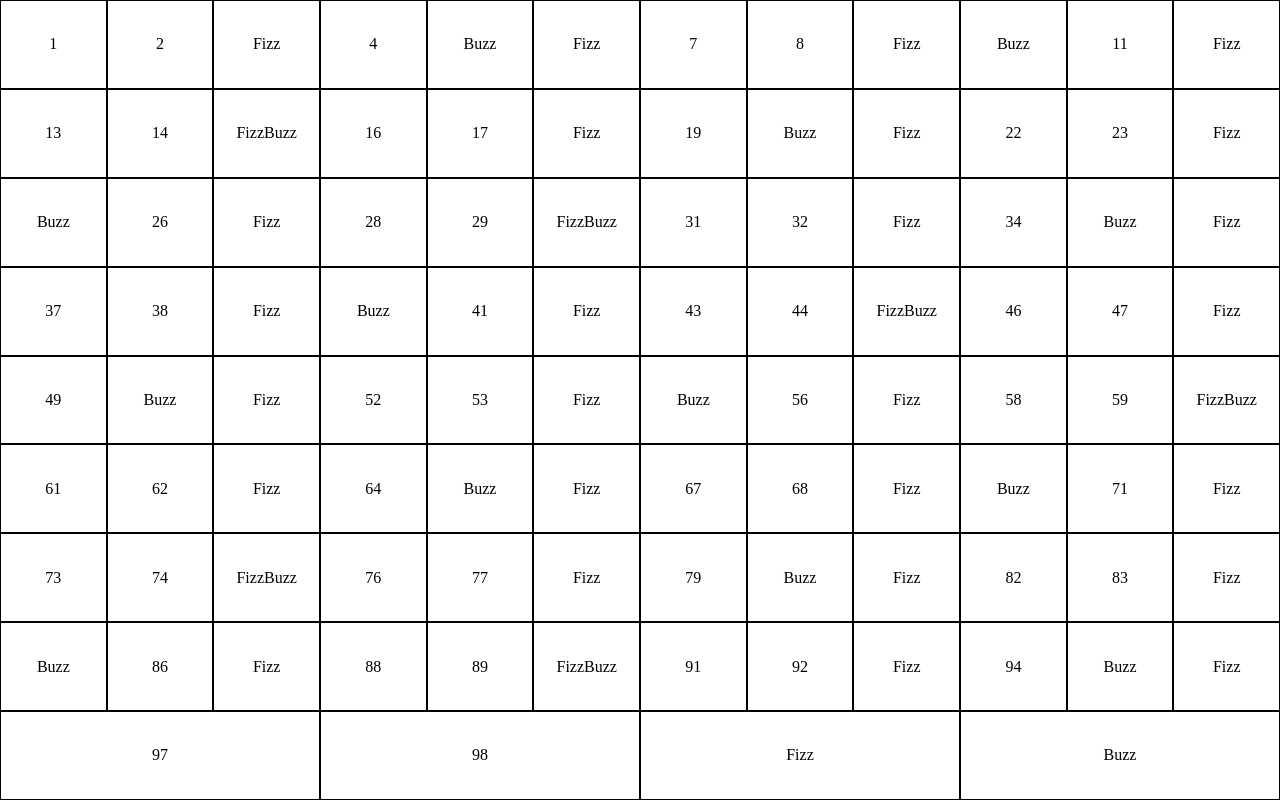
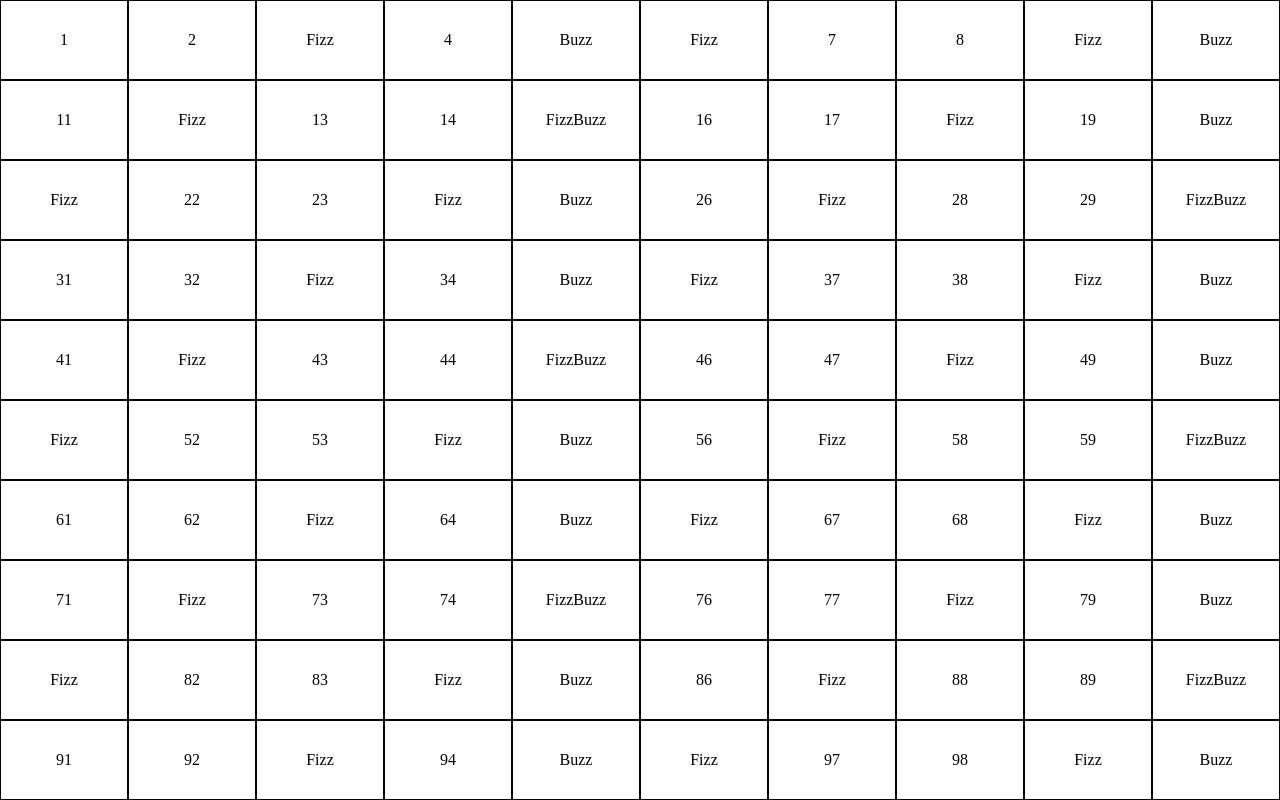
Before and after one commit to frapgn/js-fizzbuzz, a plain HTML site: page index.html in a window 1280 px wide. Drawn offline with Linux system fonts and the light colour scheme.

Commit message:
modifiche css 2

```diff
--- a/css/style.css
+++ b/css/style.css
@@ -20,7 +20,12 @@
 .item {
     border: 1px solid black;
     display: flex;
-    flex: 1 1 13vh;
+    flex: 1 1 25%;
     justify-content: center;
     align-items: center;
 }
+
+@media screen and (min-width: 624px) {
+    .item {
+        flex: 1 1 10%;
+}
```
